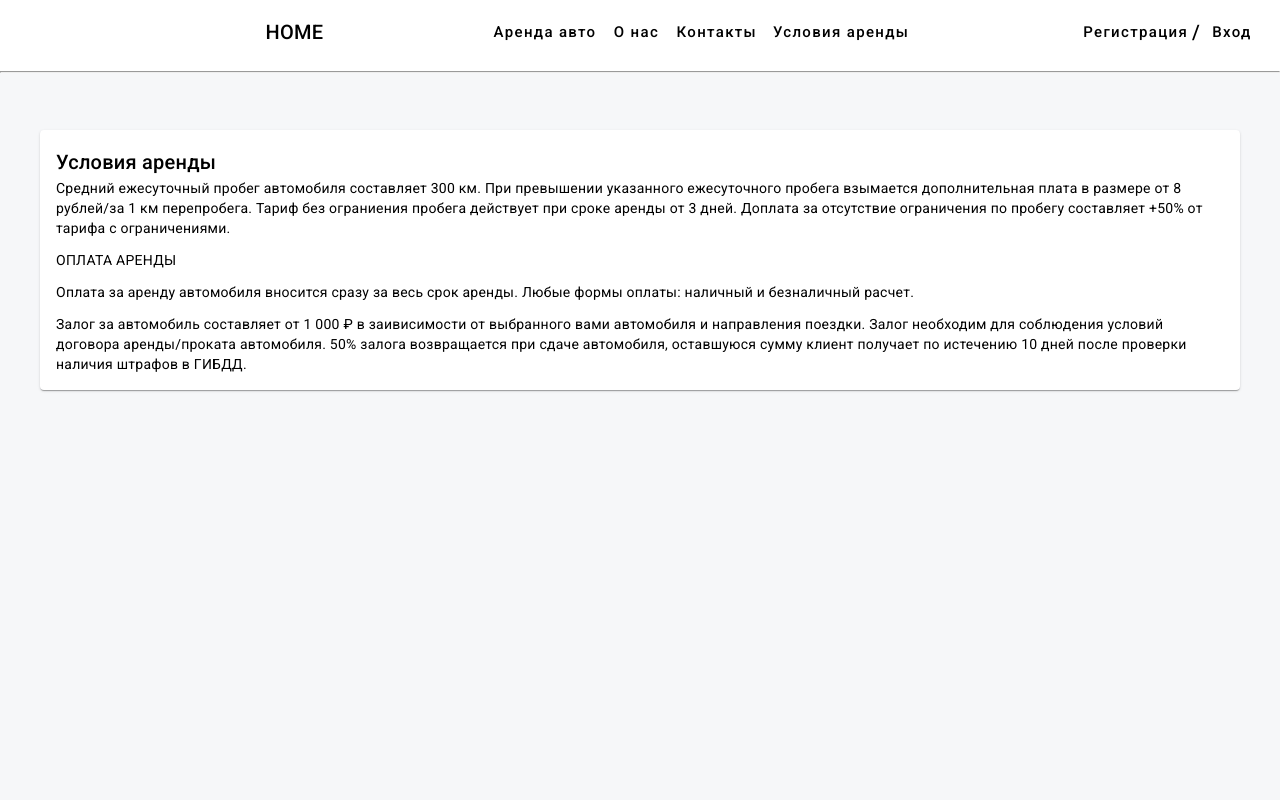
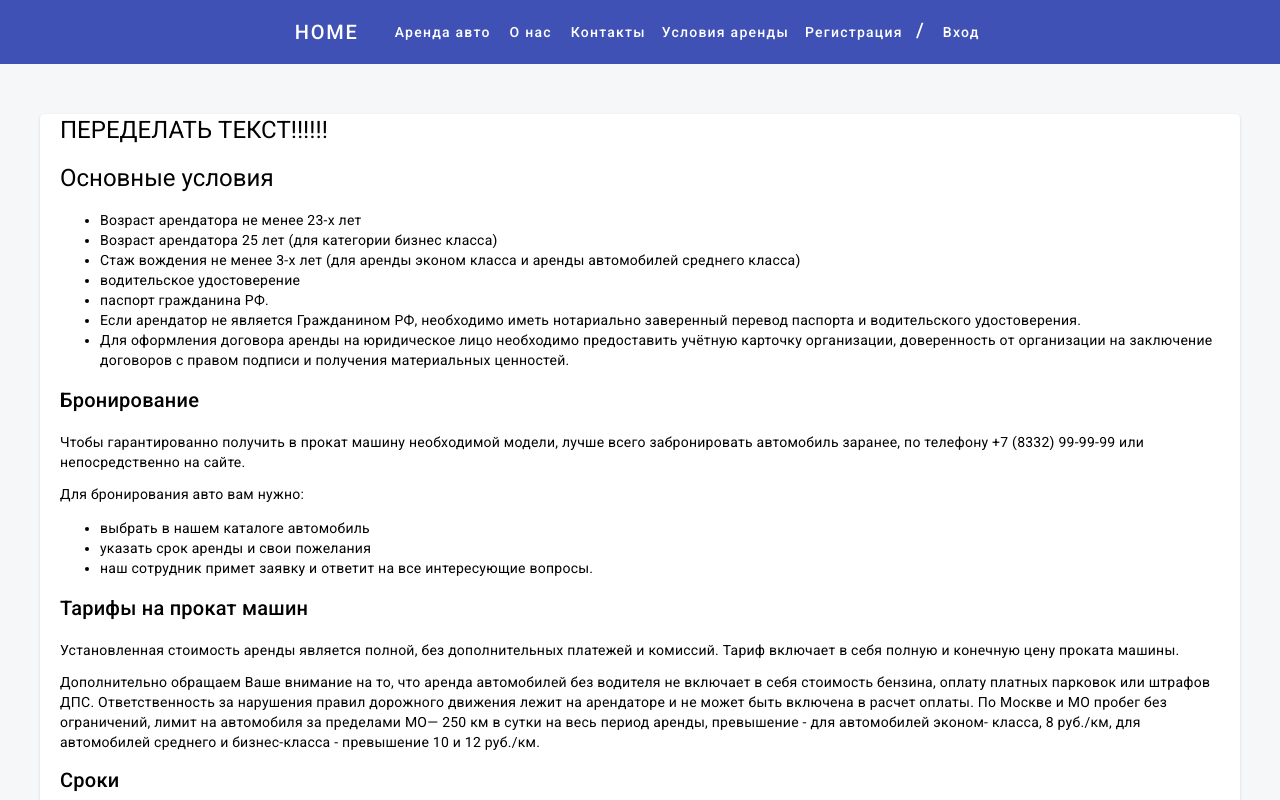
Before and after one commit to NikitaKorovinskii/VKRRentCar, an Angular app: page /rental-conditions in a window 1280 px wide. Shown: the top 800 px of the page. Built offline with nearby package versions, Linux system fonts and the light colour scheme.

Commit message:
add @media for component

```diff
--- a/src/app/contact/contact.component.css
+++ b/src/app/contact/contact.component.css
@@ -1,15 +1,20 @@
-.contact-component{
+h2{
+  display: flex;
+  justify-content: center;
   margin-top: 2%;
-
-}
-.heading{
-  text-align: center;
 }
 .contact{
   display: flex;
-  margin-top: 5%;
-  margin-left: 20%;
+  justify-content: center;
 }
 .description{
-  margin-right: 10%;
+  margin-right: 10px;
 }
+@media (max-width: 958px) {
+  .contact {
+    display: flex;
+    align-items: center;
+    flex-direction: column;
+
+  }
+}
--- a/src/app/contact/contact.component.html
+++ b/src/app/contact/contact.component.html
@@ -1,12 +1,9 @@
-<div class="contact-component">
-  <div class="heading">
-    <h2>Контакты</h2>
-  </div>
+<h2>Контакты</h2>
   <div class="contact">
    <div class="description">
       <h3>
         <img width="20" height="20" ngSrc="https://img.icons8.com/ios/50/marker--v1.png" alt="marker--v1"/>
-        &nbsp;&nbsp;Адрес офиса: город Киров, Московская улица, дом 39.
+        &nbsp;&nbsp;Адрес офиса: город Киров, Московская улица, дом 39
       </h3>
       <h3>
         <img width="20" height="20" ngSrc="https://img.icons8.com/ios/50/clock--v3.png" alt="clock--v3"/>
@@ -21,6 +18,7 @@
        &nbsp;&nbsp;Адрес электронной почты: <a href="mailto:RentCarKirov@gmail.com"> RentCarKirov@gmail.com</a>
      </h3>
     </div>
-    <iframe src="https://yandex.ru/map-widget/v1/?um=constructor%3Aa24558ed7804b708896a302eb1dff556eeb27a3bbbac843208e171ca347f5fad&amp;source=constructor" width="500" height="400" frameborder="0"></iframe>
+    <div class="map">
+      <iframe src="https://yandex.ru/map-widget/v1/?um=constructor%3Aa24558ed7804b708896a302eb1dff556eeb27a3bbbac843208e171ca347f5fad&amp;source=constructor" width="500" height="400" frameborder="0"></iframe>
+    </div>
   </div>
-</div>
--- a/src/app/main-page/main-page.component.css
+++ b/src/app/main-page/main-page.component.css
@@ -1,35 +1,49 @@
 .header-all-cars {
   display: flex;
-  margin-left: 21%;
-  margin-right: 20%;
   justify-content: space-between;
+  align-items: center;
+}
+
+mat-card-footer {
+  display: flex;
+
+}
+mat-card-footer div{
+  margin-left: 20px;
+
 }
 .cards-container {
   display: flex;
   flex-wrap: wrap;
-  width: 50%;
-  margin: 0 25%; /* Add margin to the top, bottom, left, and right of the cards-container */
+  margin: 0 25%;
 }
 
 .car-card {
-  width: 30%;
-  margin-top: 10px;
-  margin-right: 10px;
+  width: calc(50% - 20px);
+  margin: 10px;
 }
 
-.mat-mdc-card-content {
-  display: flex;
-  justify-content: space-between;
+mat-card.img {
+  margin-left: 210px;
 }
 
 .more-button {
-  margin-top: 1%;
-  margin-left: 43%;
+  margin: 10px auto 0;
+}
 
-}
-p{
+p {
   margin-top: 4px;
 }
-mat-card.img {
-  margin-left: 210px;
+
+@media (max-width: 768px) {
+
+  .cards-container {
+    flex-direction: column;
+    width: 100%;
+    margin: 0;
+  }
+
+  .car-card {
+    width: 100%;
+  }
 }
--- a/src/app/main-page/main-page.component.html
+++ b/src/app/main-page/main-page.component.html
@@ -8,15 +8,23 @@
       <mat-card-header>
         <mat-card-title>{{car.NameBrand}} {{car.NameCar}}</mat-card-title>
       </mat-card-header>
-      <img alt="image" [src]="car.ImgCar" height="100" width="150">
       <mat-card-content>
-        <img width="25" height="25" ngSrc="https://img.icons8.com/ios/50/standing-man.png" alt="standing-man"/>
-        <p>{{car.CountOfSeats}}</p>
+        <img alt="image" [src]="car.ImgCar" height="150" width="200">
+      </mat-card-content>
+      <mat-card-footer>
+        <div style="display: flex">
+          <img width="25" height="25" ngSrc="https://img.icons8.com/ios/50/standing-man.png" alt="standing-man"/>
+          <p>{{car.CountOfSeats}}</p>
+        </div>
+        <div style="display: flex">
         <img width="25" height="25" ngSrc="https://img.icons8.com/windows/32/gearbox.png" alt="gearbox"/>
         <p> {{car.TransmissionType}}</p>
+        </div>
+        <div style="display: flex">
         <img width="25" height="25" ngSrc="https://img.icons8.com/ios/50/ruble.png" alt="ruble"/>
         <p>{{car.PriceCarDay}} ₽</p>
-      </mat-card-content>
+        </div>
+      </mat-card-footer>
       <button mat-raised-button color="primary" (click)="openRentCarDialog(car.Id)">Арендовать</button>
     </mat-card>
   </div>
--- a/src/app/main-page/main-page.component.ts
+++ b/src/app/main-page/main-page.component.ts
@@ -1,4 +1,4 @@
-import {Component, OnInit, ViewChild} from '@angular/core';
+import {Component, OnInit} from '@angular/core';
 import { MatDialog} from '@angular/material/dialog';
 import {MatButtonModule} from '@angular/material/button';
 import {MatCardModule} from "@angular/material/card";
@@ -30,7 +30,7 @@ export class MainPageComponent implements OnInit {
       .then((response) => {
         this.carService.addCar(response.data)
         this.cars = this.carService.getCar()
-        this.visibleCars = this.cars.slice(0, 6);
+        this.visibleCars = this.cars.slice(0, 4);
       })
       .catch((err: any) => {
         console.log(err)
@@ -60,7 +60,7 @@ export class MainPageComponent implements OnInit {
       this.allCars = 'Показать все';
       this.loadMoreButton = true;
       this.countAllCarsButton = 0;
-      this.visibleCars = this.cars.slice(0, 6);
+      this.visibleCars = this.cars.slice(0, 4);
     } else {
       this.allCars = 'Свернуть';
       this.loadMoreButton = false;
--- a/src/app/navbar/navbar.component.css
+++ b/src/app/navbar/navbar.component.css
@@ -1,22 +1,22 @@
-.oneSpacer{
-  margin-left: 20%;
+.mat-toolbar-row {
+  display: flex;
+  justify-content: center;
+  align-items: center;
 }
-.twoSpacer {
-  margin-left: 13%;
+.logo a{
+  font-size: 20px;
+  margin-right: 20px;
 }
-.threeSpacer{
-  margin-left: 13%;
+@media (max-width: 768px) {
+  .mat-toolbar-row {
+    flex-direction: column;
+  }
+  .logo {
+    font-size: 16px;
+  }
+  .links {
+    display: flex;
+    flex-wrap: wrap;
+    justify-content: center;
+  }
 }
-span:hover{
-  cursor: pointer;
-}
-.mat-toolbar.mat-primary{
-  color: black;
-  background: white;
-}
-.mat-mdc-button.mat-unthemed {
-  font-size: 15px;
-}
-.navBar{
-  background: white;
-}
--- a/src/app/navbar/navbar.component.html
+++ b/src/app/navbar/navbar.component.html
@@ -1,20 +1,18 @@
-<div class="navBar">
-  <mat-toolbar color="primary">
+ <mat-toolbar color="primary">
     <mat-toolbar-row>
-      <span class="oneSpacer"></span>
-      <span routerLink="/">HOME</span>
-      <span class="twoSpacer"></span>
-      <div class="navigate">
+      <div class="logo">
+        <a mat-button routerLink="/">HOME</a>
+      </div>
+      <div class="links">
         <a mat-button routerLink="/main-page">Аренда авто</a>
         <a mat-button routerLink="/about-us">О нас</a>
         <a mat-button routerLink="/contact">Контакты</a>
         <a mat-button routerLink="/rental-conditions">Условия аренды</a>
       </div>
-      <span class="threeSpacer"></span>
-      <a mat-button routerLink="/signUp">Регистрация</a>
-      /
-      <a mat-button routerLink="/signIn">Вход</a>
+      <div class="auth">
+        <a mat-button routerLink="/signUp">Регистрация</a>
+        /
+        <a mat-button routerLink="/signIn">Вход</a>
+      </div>
     </mat-toolbar-row>
   </mat-toolbar>
-  <hr>
-</div>
--- a/src/app/rental-conditions/rental-conditions.component.html
+++ b/src/app/rental-conditions/rental-conditions.component.html
@@ -1,32 +1,71 @@
 <section class="rental-conditions">
   <div class="container">
     <mat-card>
-      <mat-card-header>
-        <mat-card-title>Условия аренды</mat-card-title>
-      </mat-card-header>
-      <mat-card-content>
+        <div class="container">
+          <h1>ПЕРЕДЕЛАТЬ ТЕКСТ!!!!!!</h1>
+          <h1>Основные условия </h1>
+          <ul>
+            <li>Возраст арендатора не менее 23-х лет</li>
+            <li>Возраст арендатора 25 лет (для категории бизнес класса)</li>
+            <li>Стаж вождения не менее 3-х лет (для аренды эконом класса и аренды автомобилей среднего класса)</li>
+            <li>водительское удостоверение</li>
+            <li>паспорт гражданина РФ.</li>
+            <li>
+              Если арендатор не является Гражданином РФ, необходимо иметь нотариально заверенный перевод паспорта и водительского удостоверения.
+            </li>
+            <li>
+              Для оформления договора аренды на юридическое лицо необходимо предоставить учётную карточку организации, доверенность от организации
+              на заключение договоров с правом подписи и получения материальных ценностей.
+            </li>
+          </ul>
+
+          <h2>Бронирование</h2>
           <p>
-          Средний ежесуточный пробег автомобиля составляет 300 км.
-          При превышении указанного ежесуточного пробега взымается
-          дополнительная плата в размере от 8 рублей/за 1 км перепробега.
-          Тариф без ограниения пробега действует при сроке аренды от 3 дней.
-          Доплата за отсутствие ограничения по пробегу составляет +50% от тарифа с ограничениями.
+            Чтобы гарантированно получить в прокат машину необходимой модели, лучше всего забронировать автомобиль заранее,
+            по телефону +7 (8332) 99-99-99 или непосредственно на сайте.
           </p>
           <p>
-          ОПЛАТА АРЕНДЫ
+            Для бронирования авто вам нужно:
+          </p>
+          <ul>
+            <li>выбрать в нашем каталоге автомобиль</li>
+            <li>указать срок аренды и свои пожелания</li>
+            <li>наш сотрудник примет заявку и ответит на все интересующие вопросы.</li>
+          </ul>
+          <h2>Тарифы на прокат машин</h2>
+          <p>
+            Установленная стоимость аренды является полной, без дополнительных платежей и комиссий. Тариф включает
+            в себя полную и конечную цену проката машины.
           </p>
           <p>
-          Оплата за аренду автомобиля вносится сразу за весь срок аренды.
-          Любые формы оплаты: наличный и безналичный расчет.
+            Дополнительно обращаем Ваше внимание на то, что аренда автомобилей без водителя не включает в себя стоимость
+            бензина, оплату платных парковок или штрафов ДПС. Ответственность за нарушения правил дорожного движения лежит
+            на арендаторе и не может быть включена в расчет оплаты. По Москве и МО пробег без ограничений, лимит на
+            автомобиля за пределами МО— 250 км в сутки на весь период аренды, превышение - для автомобилей эконом-
+            класса, 8 руб./км, для автомобилей среднего и бизнес-класса - превышение 10 и 12 руб./км.
           </p>
+
+
+          <h2>Сроки</h2>
           <p>
-          Залог за автомобиль составляет от 1 000 ₽ в заивисимости от выбранного
-          вами автомобиля и направления поездки. Залог необходим для соблюдения
-          условий договора аренды/проката автомобиля. 50% залога возвращается при
-          сдаче автомобиля, оставшуюся сумму клиент получает по истечению 10 дней
-          после проверки наличия штрафов в ГИБДД.
+            Минимальный срок аренды автомобиля 2-е суток, тариф "свыше 30 дней" действует только при единовременной
+            оплате указанного в тарифной сетке срока. Время аренды рассчитывается посуточно, с момента получения машины.
+            Если произошла задержка возврата на время от 2-го до 5-ти часов оплачивается 0,5 суток проката автомобиля. Если
+            время задержки возврата больше 5-ти часов - оплачиваются целые сутки. Если машина возвращается раньше срока,
+            указанного в договоре, производится перерасчёт оплаты аренды автомобиля согласно действующим тарифам.
           </p>
-      </mat-card-content>
+
+          <h2>Оплата проката машины</h2>
+          <p>
+            Авто напрокат выдаётся клиенту при 100% оплате стоимости аренды в рублях. Расчет осуществляется по тарифам,
+            действующим в компании.Кроме того, арендатор должен внести залог в размере от 7000 рублей(в зависимости от а/м) ,
+            который является гарантией соблюдения условий договора аренды. Залог возвращается после возврата машины. За автомобили
+            бизнес-класса сумма залога составит от 15 000 рублей. Оплатить аренду автомобиля, внести залоговый депозит возможно наличными,
+            банковским переводом на реквизиты компании, а так же с помощью банковских карт. Продление договора аренды возможно вне офиса с
+            доставкой документов(доверенность, приложение к договору) в пределах МКАД в рабочее время с 10-00 до 19-00. Стоимость услуги 600
+            рублей. В случае просрочки передачи Арендатором автомобиля более чем на два часа, Арендатор уплачивает Арен
+          </p>
+        </div>
     </mat-card>
   </div>
 </section>
```
Lines whose indentation alone changed are shown as unchanged.
